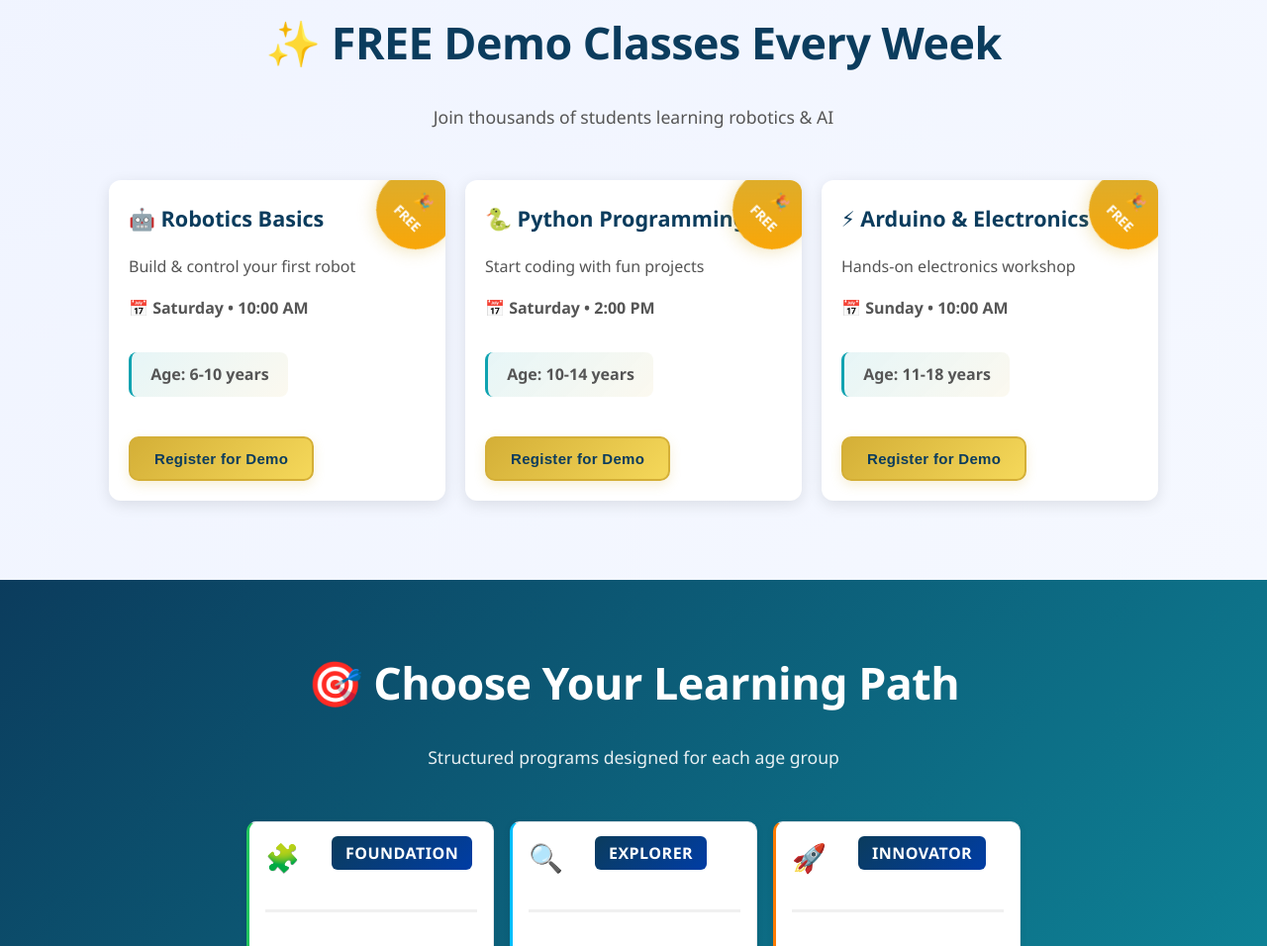
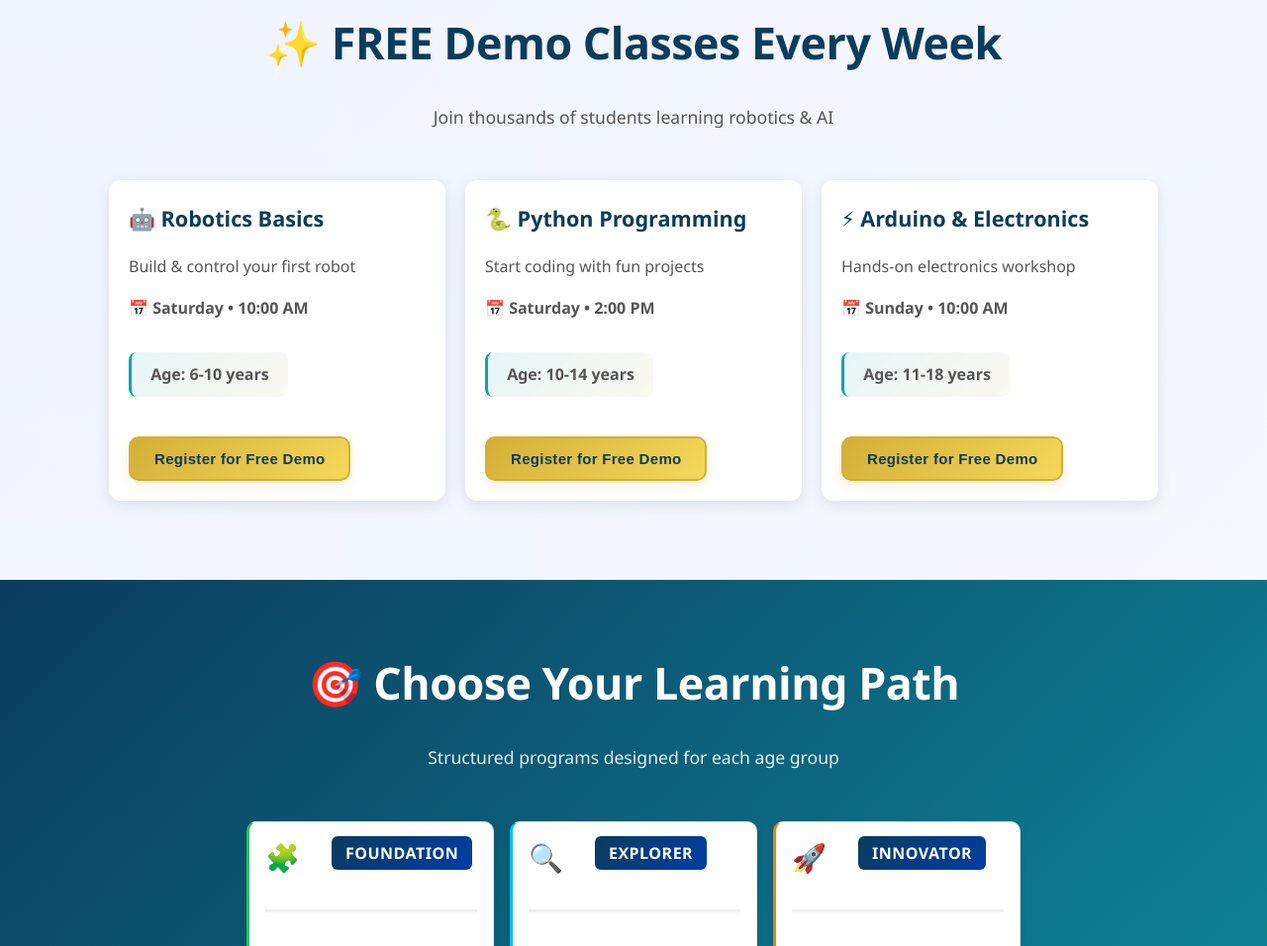
Before and after one commit to panshiv158-alt11/Sparkle-bot, a website: page index.html in a window 1280 px wide. Shown: the part 1650-2606 px from the top of the page at 99% size. Drawn offline with Linux system fonts and the light colour scheme; a script that the page names is missing.

Commit message:
Update index.html

```diff
--- a/index.html
+++ b/index.html
@@ -131,17 +131,17 @@
         </p>
         <div class="demo-grid">
           <div class="demo-card">
-            <div class="demo-badge">🎉 FREE</div>
+
             <h3>🤖 Robotics Basics</h3>
             <p>Build & control your first robot</p>
             <p class="demo-time">📅 Saturday • 10:00 AM</p>
             <p class="demo-age">Age: 6-10 years</p>
             <button class="btn btn-demo" onclick="enrollFor('Robotics Basics')">
-              Register for Demo
+              Register for Free Demo
             </button>
           </div>
           <div class="demo-card">
-            <div class="demo-badge">🎉 FREE</div>
+
             <h3>🐍 Python Programming</h3>
             <p>Start coding with fun projects</p>
             <p class="demo-time">📅 Saturday • 2:00 PM</p>
@@ -149,11 +149,11 @@
             <button
               class="btn btn-demo"
               onclick="enrollFor('Python Programming')">
-              Register for Demo
+              Register for Free Demo
             </button>
           </div>
           <div class="demo-card">
-            <div class="demo-badge">🎉 FREE</div>
+
             <h3>⚡ Arduino & Electronics</h3>
             <p>Hands-on electronics workshop</p>
             <p class="demo-time">📅 Sunday • 10:00 AM</p>
@@ -161,7 +161,7 @@
             <button
               class="btn btn-demo"
               onclick="enrollFor('Arduino & Electronics')">
-              Register for Demo
+              Register for Free Demo
             </button>
           </div>
         </div>
```
